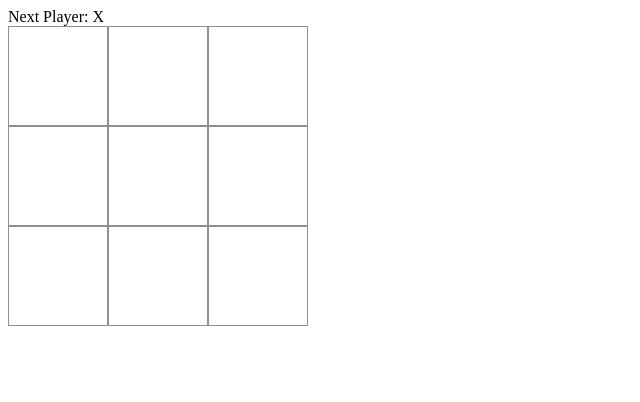
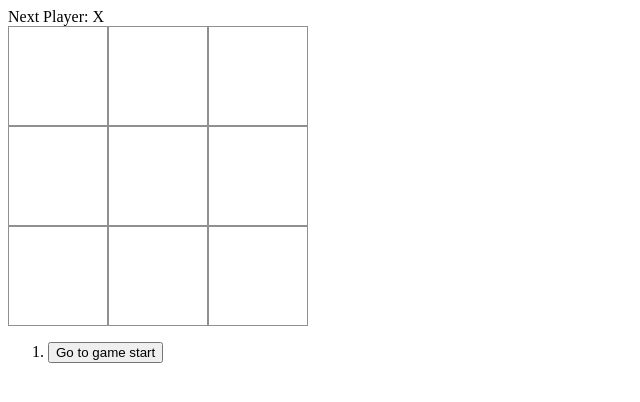
Before and after one commit to farzonarakh/Tic-tac-toe-react, a React (Vite) app in the folder tic-tac-toe/: page / in a window 1280 px wide. Shown: the top 402 px of the page, without its empty margins (0-640 px from the left). Built offline with nearby package versions, Linux system fonts and the light colour scheme.

Commit message:
Show the past moves

```diff
--- a/tic-tac-toe/src/App.jsx
+++ b/tic-tac-toe/src/App.jsx
@@ -67,12 +67,35 @@
     setXIsNext(!xIsNext);
   }
 
+  function jumpTo(nextMove) {
+
+  }
+
+  const moves = history.map((squares, move) => {
+    let description;
+    if (move > 0) {
+      description = 'Go to move #' + move;
+    } else {
+      description = 'Go to game start';
+    }
+    return (
+      <li>
+        <button onClick={() => {
+          jumpTo(move)
+        }}>
+          {description}
+        </button>
+      </li>
+    )
+  });
+
   return (
     <div className="game">
       <div className="game-board">
         <Board xIsNext={xIsNext} squares={currentSquares} onPlay={handlePlay} />
       </div>
       <div className="game-info">
+        <ol>{moves}</ol>
       </div>
     </div>
   );
```
